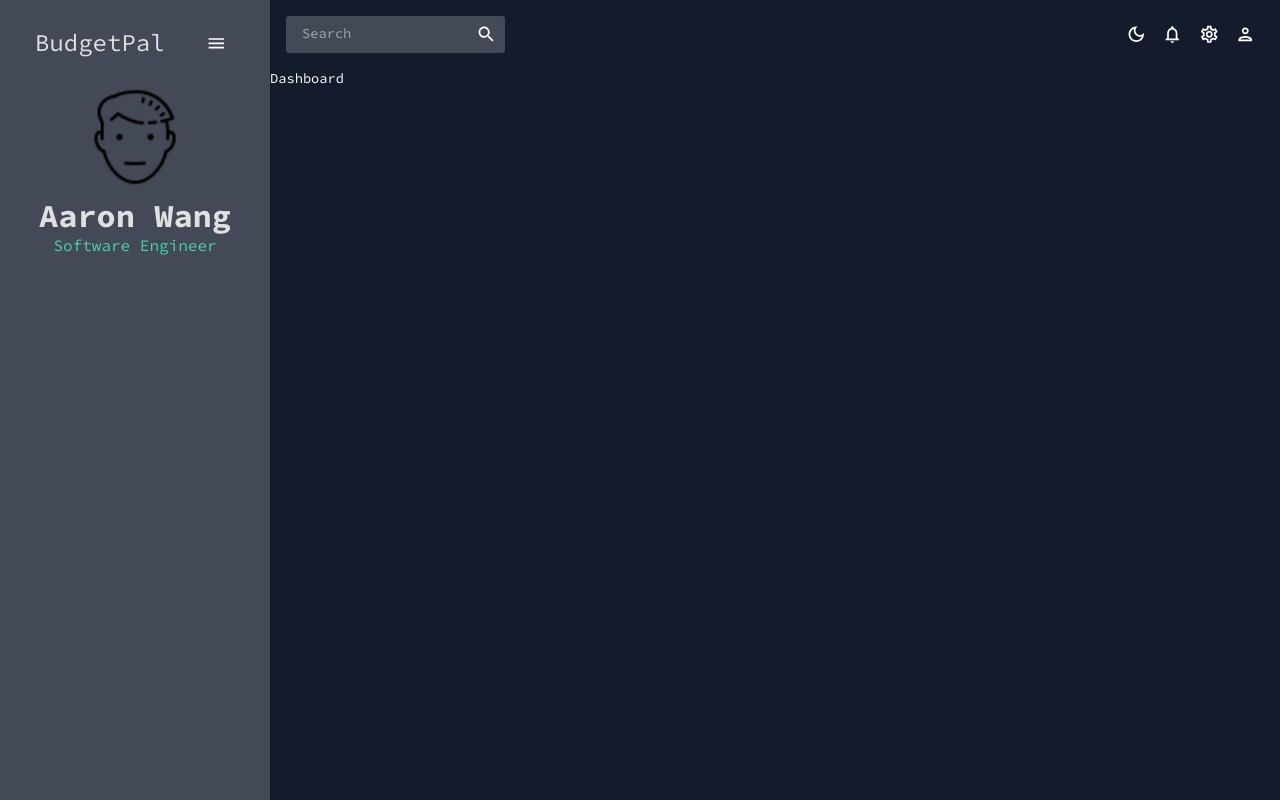
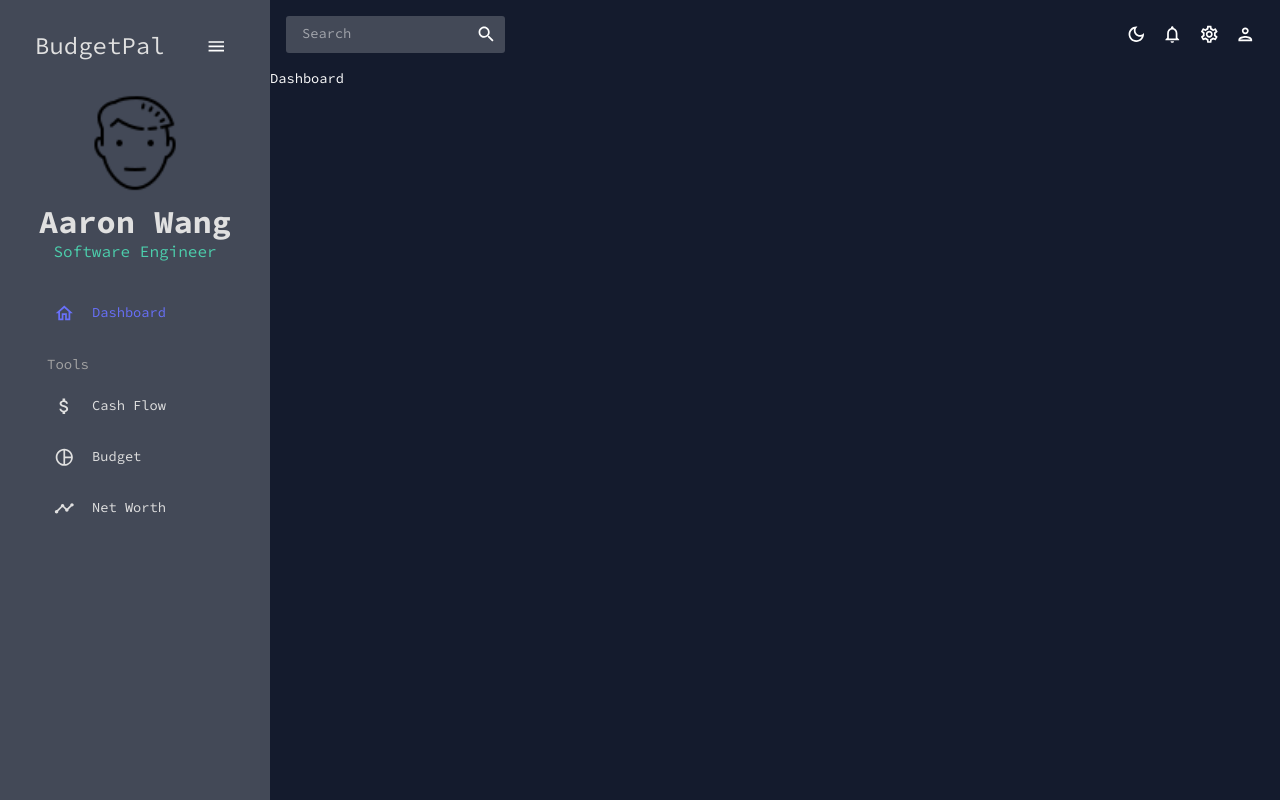
Before and after one commit to Aaronw7/budget-pal, a React (Create React App) app in the folder frontend/: page / in a window 1280 px wide. Built offline with nearby package versions, Linux system fonts and the light colour scheme; a web font is replaced by a local one.

Commit message:
complete initial sidebar setup

```diff
--- a/frontend/public/index.html
+++ b/frontend/public/index.html
@@ -24,7 +24,7 @@
       work correctly both with client-side routing and a non-root public URL.
       Learn how to configure a non-root public URL by running `npm run build`.
     -->
-    <title>React App</title>
+    <title>BudgetPal</title>
   </head>
   <body>
     <noscript>You need to enable JavaScript to run this app.</noscript>
--- a/frontend/src/App.js
+++ b/frontend/src/App.js
@@ -4,6 +4,7 @@ import { Routes, Route } from "react-router-dom";
 import Topbar from "./scenes/global/Topbar";
 import Sidebar from "./scenes/global/Sidebar";
 import Dashboard from "./scenes/dashboard";
+// import Networth from "./scenes/networth";
 // import Cashflow from "./scenes/cashflow";
 // import Budget from "./scenes/budget";
 // import Bar from "./scenes/bar";
--- a/frontend/src/scenes/global/Sidebar.jsx
+++ b/frontend/src/scenes/global/Sidebar.jsx
@@ -5,10 +5,27 @@ import { Box, IconButton, Typography, useTheme } from "@mui/material";
 import { Link } from "react-router-dom";
 import { tokens } from "../../theme";
 import HomeOutlinedIcon from "@mui/icons-material/HomeOutlined";
+import AttachMoneyIcon from "@mui/icons-material/AttachMoney";
 import BarChartOutlinedIcon from "@mui/icons-material/BarChartOutlined";
 import PieChartOutlinedIcon from "@mui/icons-material/PieChartOutlined";
 import TimelineOutlinedIcon from "@mui/icons-material/TimelineOutlined";
 import MenuOutlinedIcon from "@mui/icons-material/MenuOutlined";
+
+const Item = ({ title, to, icon, selected, setSelected }) => {
+  const theme = useTheme();
+  const colors = tokens(theme.palette.mode);
+  return (
+    <MenuItem
+      active={selected === title}
+      style={{ color: colors.gray[100]}}
+      onClick={() => setSelected(title)}
+      icon={icon}
+    >
+      <Typography>{title}</Typography>
+      <Link to={to}/>
+    </MenuItem>
+  )
+}
 
 const Sidebar = () => {
   const theme = useTheme();
@@ -22,10 +39,10 @@ const Sidebar = () => {
         "& .pro-sidebar-inner": {
           background: `${colors.primary[400]} !important`
         },
-        "& .pro-inner-wrapper": {
+        "& .pro-icon-wrapper": {
           backgroundColor: "transparent !important"
         },
-        "& .pro-inner-item": {
+        "& .pro-icon-item": {
           padding: "5px 35px 5px 20px !important"
         },
         "& .pro-inner-item:hover": {
@@ -92,6 +109,44 @@ const Sidebar = () => {
               </Box>
             </Box>
           )}
+
+          <Box pl={isCollapsed ? undefined : "10%"}>
+            <Item
+              title="Dashboard"
+              to="/"
+              icon={<HomeOutlinedIcon />}
+              selected={selected}
+              setSelected={setSelected}
+            />
+            <Typography
+              variant="h6"
+              color={colors.gray[300]}
+              sx={{ m: "15px 0 5px 20px"}}
+            >
+              Tools
+            </Typography>
+            <Item
+              title="Cash Flow"
+              to="/cashflow"
+              icon={<AttachMoneyIcon />}
+              selected={selected}
+              setSelected={setSelected}
+            />
+            <Item
+              title="Budget"
+              to="/budget"
+              icon={<PieChartOutlinedIcon />}
+              selected={selected}
+              setSelected={setSelected}
+            />
+            <Item
+              title="Net Worth"
+              to="/networth"
+              icon={<TimelineOutlinedIcon />}
+              selected={selected}
+              setSelected={setSelected}
+            />
+          </Box>
         </Menu>
       </ProSidebar>
     </Box>
```
